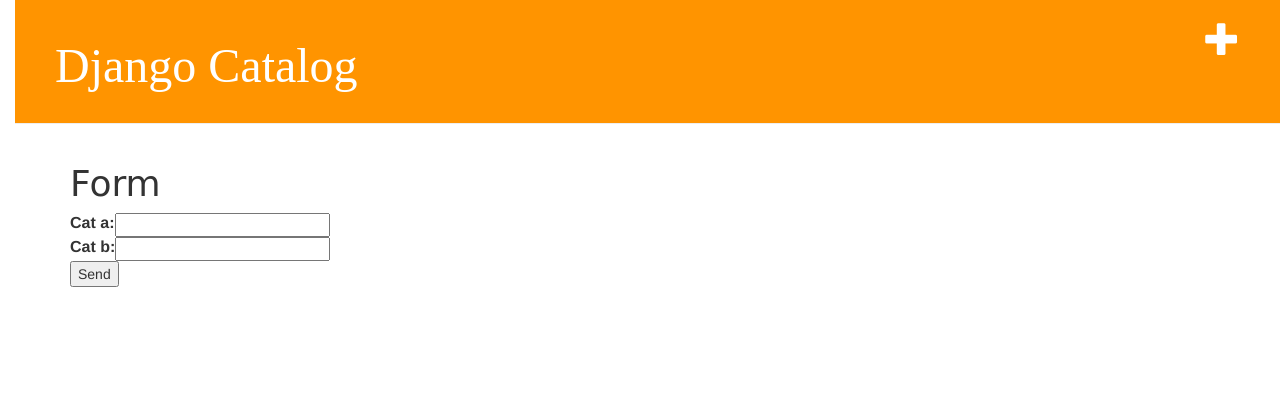
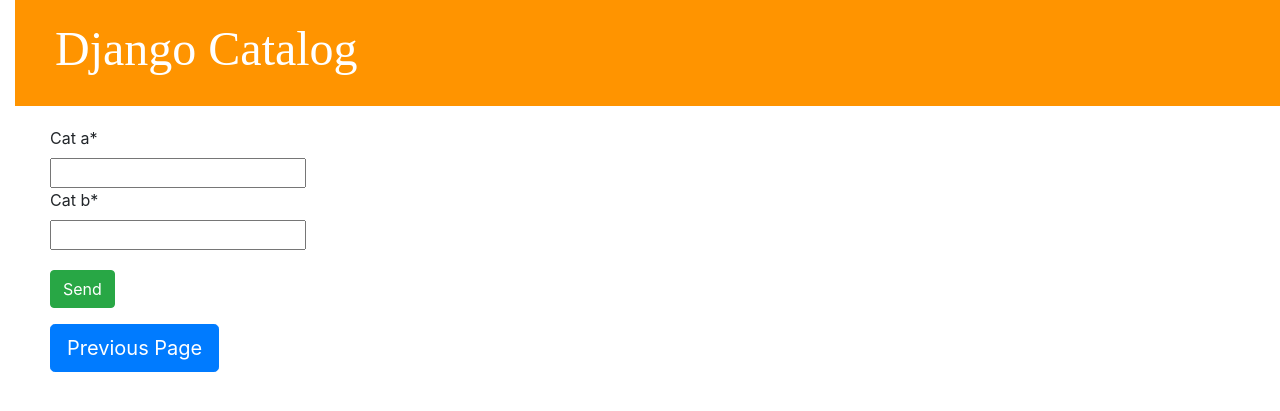
Before and after one commit to ls500pymaster/djangoProject_2, a Django app: page /catalog/triangle/ in a window 1280 px wide. Shown: the top 411 px of the page. Run offline with Django 4.2, Linux system fonts and the light colour scheme; some libraries are stand-ins or nearby versions; some web fonts are replaced.

Commit message:
Django Forms

```diff
--- a/catalog/forms.py
+++ b/catalog/forms.py
@@ -10,5 +10,5 @@
 
 
 class TriangleForm(forms.Form):
-    cat_a = forms.IntegerField()
-    cat_b = forms.IntegerField()
+    cat_a = forms.IntegerField(min_value=1)
+    cat_b = forms.IntegerField(min_value=1)
--- a/catalog/static/css/catalog.css
+++ b/catalog/static/css/catalog.css
@@ -24,15 +24,18 @@
 }
 
 .content {
-    margin-left: 40px;
+    margin-left: 20px;
+    margin-top: 20px;
 }
 
 h1, h2, h3, h4 {
     font-family: 'Aboreto', cursive;
+    font-size: 26px;
 }
 
 .date {
     color: #828282;
+    font-size: 12px;
 }
 
 .save {
@@ -46,7 +49,7 @@
 .top-menu, .top-menu:hover, .top-menu:visited {
     color: #ffffff;
     float: right;
-    font-size: 26pt;
+    font-size: 20pt;
     margin-right: 20px;
 }
 
@@ -57,3 +60,8 @@
 .post h1 a, .post h1 a:visited {
     color: #000000;
 }
+
+.btn-success {
+    margin-top: 20px;
+
+}
--- a/catalog/templates/catalog/base.html
+++ b/catalog/templates/catalog/base.html
@@ -2,8 +2,9 @@
 <html lang="">
     <head>
         <title>Django Catalog</title>
-        <link rel="stylesheet" href="//maxcdn.bootstrapcdn.com/bootstrap/3.2.0/css/bootstrap.min.css">
-        <link rel="stylesheet" href="//maxcdn.bootstrapcdn.com/bootstrap/3.2.0/css/bootstrap-theme.min.css">
+        <meta charset="utf-8">
+        <meta name="viewport" content="width=device-width, initial-scale=1, shrink-to-fit=no">
+        <link rel="stylesheet" href="https://cdn.jsdelivr.net/npm/bootstrap@4.0.0/dist/css/bootstrap.min.css">
         <link href='//fonts.googleapis.com/css2?family=Aboreto&display=swap' rel='stylesheet' type='text/css'>
         <link rel="stylesheet" href="{% static 'css/catalog.css' %}">
     </head>
@@ -17,6 +18,7 @@
             <div class="col-md-8">
             {% block content %}
             {% endblock %}
+            <input type=button class="btn btn-primary btn-lg" value="Previous Page" onClick="javascript:history.go(-1);">
             </div>
         </div>
     </div>
--- a/catalog/templates/catalog/book_detail.html
+++ b/catalog/templates/catalog/book_detail.html
@@ -7,7 +7,7 @@
                 {{ book.publication_date }}
             </div>
         {% endif %}
-        <a class="btn btn-default" href="{% url 'book_edit' pk=book.pk %}"><span class="glyphicon glyphicon-pencil"></span></a>
+        <a class="btn btn-default" href="{% url 'book_detail' pk=book.pk %}"><span class="glyphicon glyphicon-pencil"></span></a>
         <h1>{{ book.title }}</h1>
         <p>{{ book.authors.get|linebreaksbr }}</p>
         <p>{{ book.description|linebreaksbr }}</p>
--- a/catalog/templates/catalog/catalog.html
+++ b/catalog/templates/catalog/catalog.html
@@ -5,7 +5,8 @@
             <div class="date">
                 {{ book.publication_date }}
             </div>
-            <h1><a href="{% url 'book_detail' pk=book.pk %}">{{ book.title }}</a></h1>
+
+            <h1><a href="{% url 'book_detail' pk=book.pk %}">{{ book.title| }}</a></h1>
             <p>{{ book.authors.get|linebreaksbr }}</p>
         </div>
     {% endfor %}
--- a/catalog/templates/catalog/triangle.html
+++ b/catalog/templates/catalog/triangle.html
@@ -1,12 +1,10 @@
 {% extends 'catalog/base.html' %}
 
+{% load crispy_forms_tags %}
 {% block content %}
-    <h1>Form</h1>
-<form method="POST">
-        {% csrf_token %}
-    <table>
-        {{ form }}
-    </table>
-    <input type="submit" value="Send" >
-</form>
+  <form method="POST">
+    {% csrf_token %}
+    {{ form|crispy }}
+    <button type="submit" class="btn btn-success">Send</button>
+  </form>
 {% endblock %}
--- a/djangoProject_2/settings.py
+++ b/djangoProject_2/settings.py
@@ -40,6 +40,7 @@
 	'debug_toolbar',
 	'django_extensions',
 	'django_print_settings',
+	'crispy_forms',
 ]
 
 MIDDLEWARE = [
```
